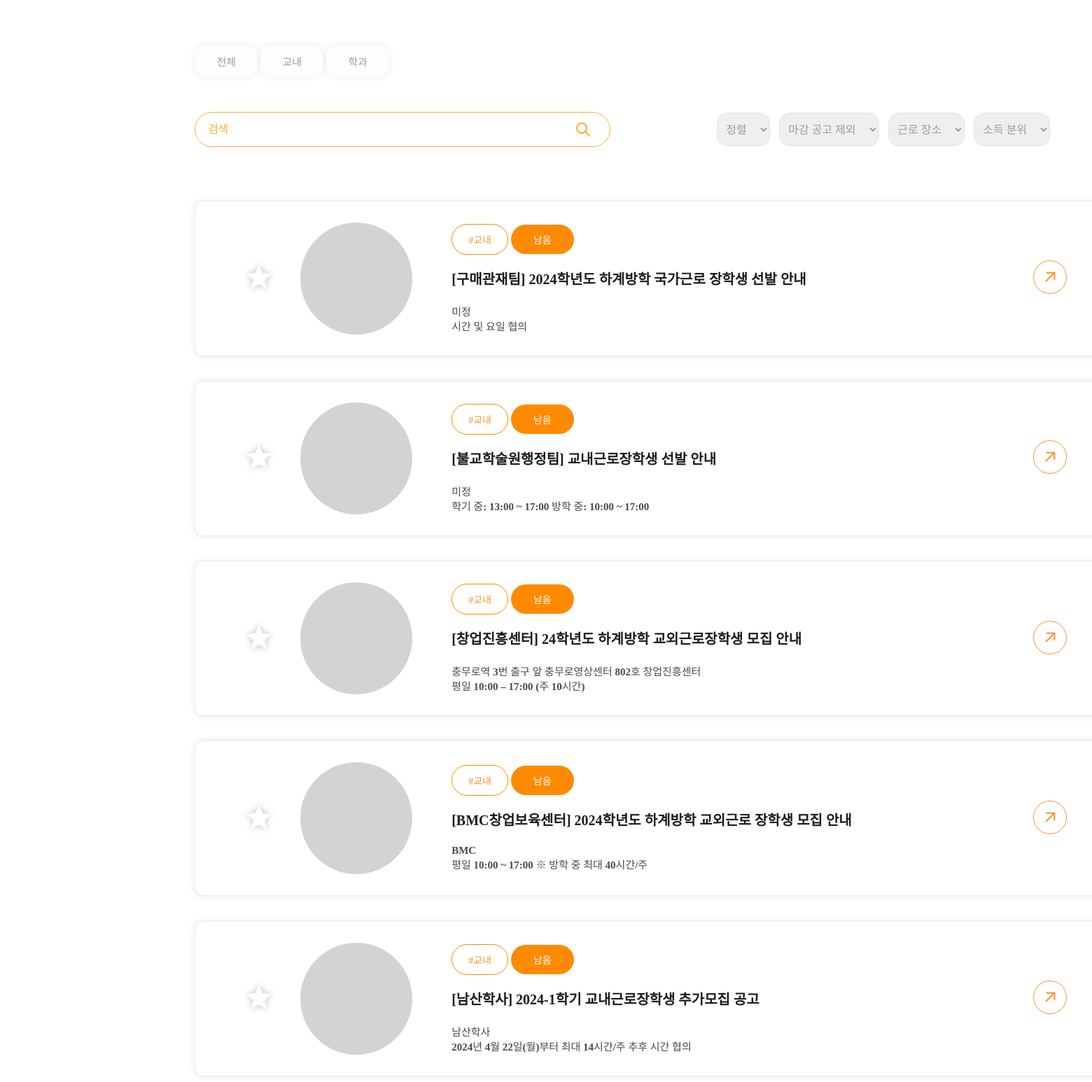
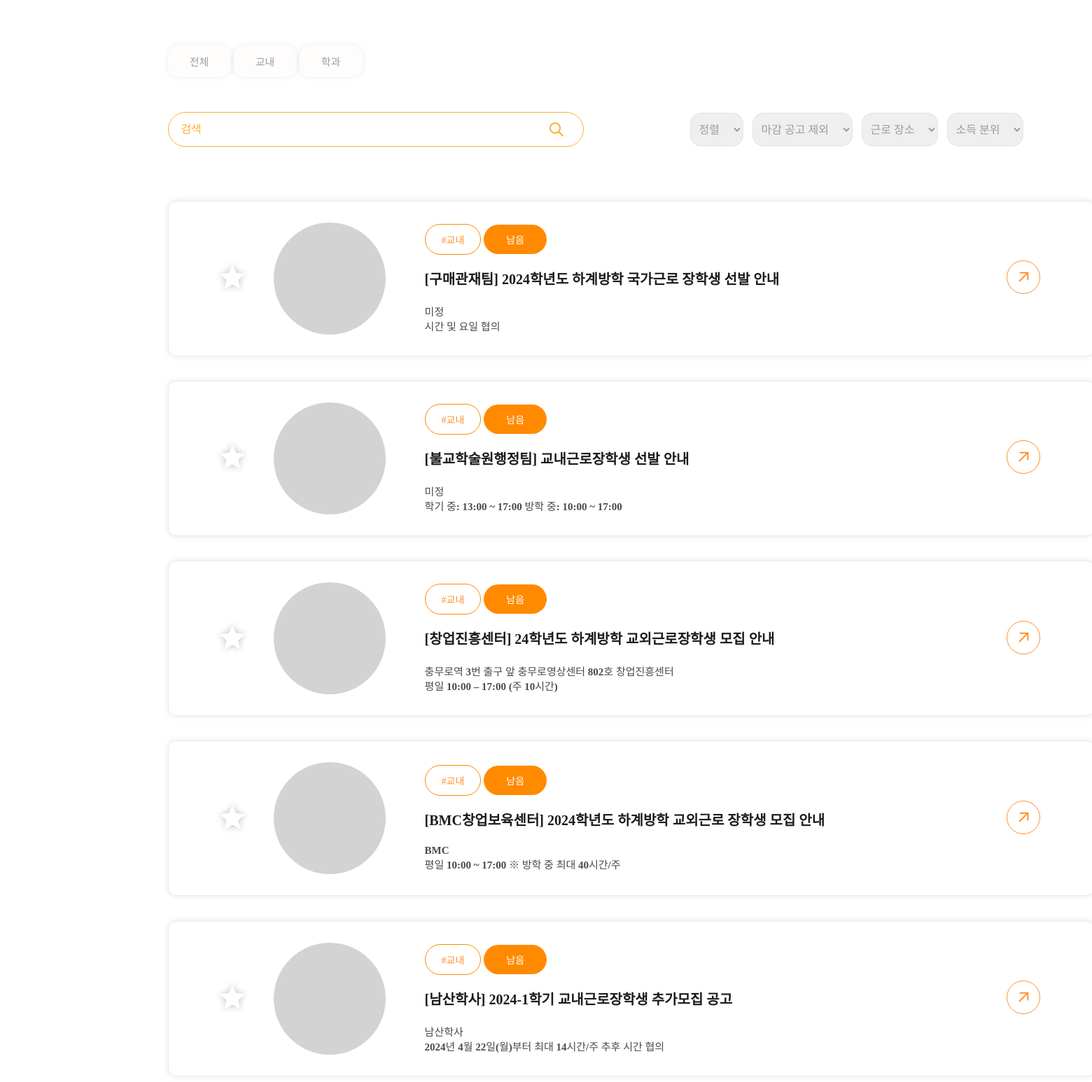
Before and after one commit to LikeLion-at-DGU/2024-simba-6-Mangnanyongs, a Django app: page /mainlistpage/ in a window 1560 px wide; the page is wider, and only the part inside the window is pictured. Shown: the part 287-1833 px from the top of that part at 70% size. Run offline with Django 5.2, Linux system fonts and the light colour scheme; data comes from the database, SQL or seed files in the repository.

Commit message:
feat: mainlistpage 디자인 완료

```diff
--- a/dongguk_working_ant/project/project/static/css/main/mainlistpage.css
+++ b/dongguk_working_ant/project/project/static/css/main/mainlistpage.css
@@ -9,7 +9,7 @@
 
     gap: 10px;
 
-    margin-left: 17.5%;
+    margin-left: 15%;
 
     @media (max-width: 1050px) {
         align-items: start;
```
